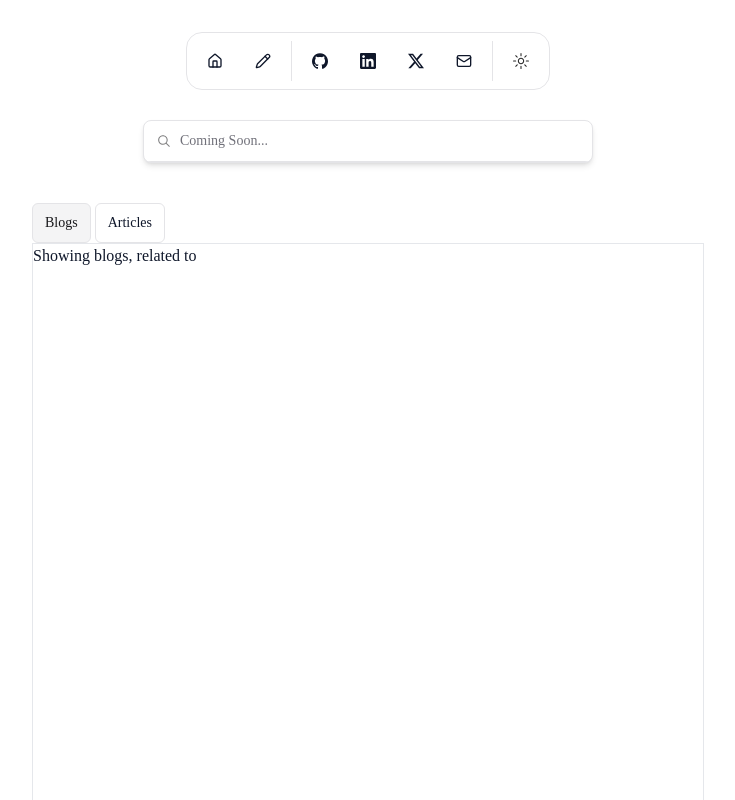
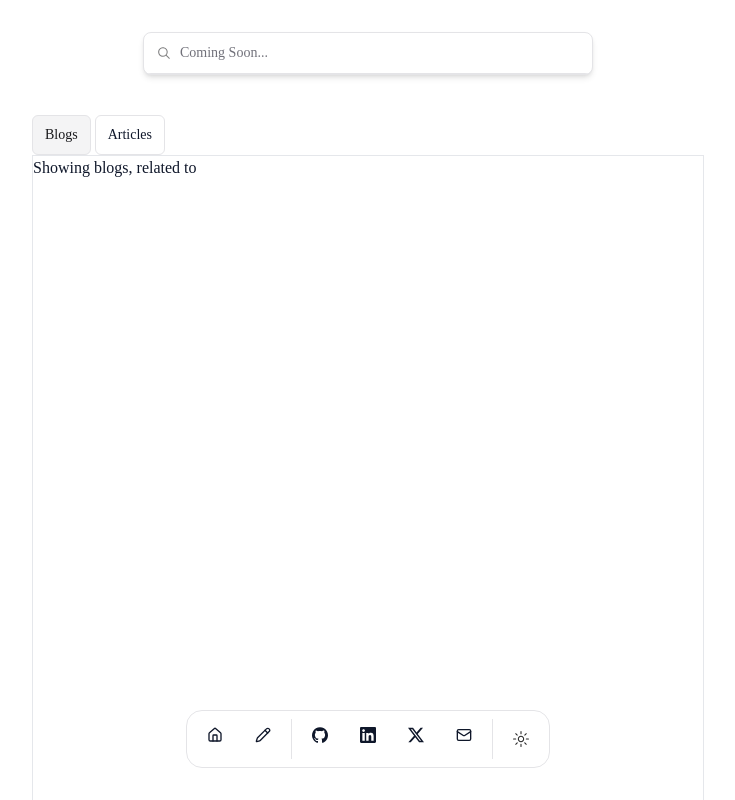
Before and after one commit to nishantb06/website-v2, a Next.js app: page /blog in a window 1280 px wide. Shown: the top 800 px of the page, without its empty margins (272-1007 px from the left). Built offline with nearby package versions, Linux system fonts and the light colour scheme.

Commit message:
fixing dock at the bottom

```diff
--- /dev/null
+++ b/app/blog/[slug]/page.tsx
@@ -0,0 +1,27 @@
+import { getBlogBySlug, getBlogContent, notionClient } from "@/utils/notion";
+import { NotionRenderer } from "@notion-render/client";
+import hljsPlugin from "@notion-render/hljs-plugin";
+import bookmarkPlugin from "@notion-render/bookmark-plugin";
+import { Post } from "@/components/blogs";
+import { notFound } from "next/navigation";
+export default async function Page({ params }: { params: { slug: string } }) {
+  console.log("Slug: ", params);
+  const post = await getBlogBySlug(params.slug);
+
+  //Redirect to not found page!
+  if (!post) notFound();
+
+  const content = await getBlogContent(post.id);
+
+  const notionRenderer = new NotionRenderer({
+    client: notionClient,
+  });
+
+  notionRenderer.use(hljsPlugin({}));
+  notionRenderer.use(bookmarkPlugin(undefined));
+  const html = await notionRenderer.render(...content);
+
+  console.log("Post: ", post);
+
+  return <Post title={post.properties.Title.title[0].plain_text} content={html} />;
+}
--- a/app/blog/page.tsx
+++ b/app/blog/page.tsx
@@ -9,8 +9,8 @@ export default function Blog() {
   const [searchValue, setSearchValue] = useState("");
 
   return (
-    <div className="py-10 mx-auto max-w-2xl ">
-      <div className="flex justify-center w-full pt-20 pb-10">
+    <div className="py-4 mx-auto max-w-2xl ">
+      <div className="flex justify-center w-full pt-4 pb-10">
         <div className="flex w-7/1">
           <CommandDemo onSearchChange={setSearchValue} />
         </div>
--- a/app/page.tsx
+++ b/app/page.tsx
@@ -4,7 +4,7 @@ import { Bento } from "@/components/bento";
 export default function Home() {
   return (
     <main className="min-h-screen dotted-background bg-background max-w-5xl mx-auto">
-      <div className="container mx-auto px-4 py-16">
+      <div className="container mx-auto px-4 py-4">
       </div>
       <Bento />
     </main>
--- a/components/dock-demo.tsx
+++ b/components/dock-demo.tsx
@@ -95,9 +95,9 @@ const DATA = {
 
 export function DockDemo() {
   return (
-    <div className="fixed top-0 left-0 right-0 z-50">
+    <div className="fixed bottom-8 left-0 right-0 z-50">
       <TooltipProvider>
-        <Dock direction="middle">
+        <Dock>
           {DATA.navbar.map((item) => (
             <DockIcon key={item.label}>
               <Tooltip>
```
Lines whose indentation alone changed are shown as unchanged.
